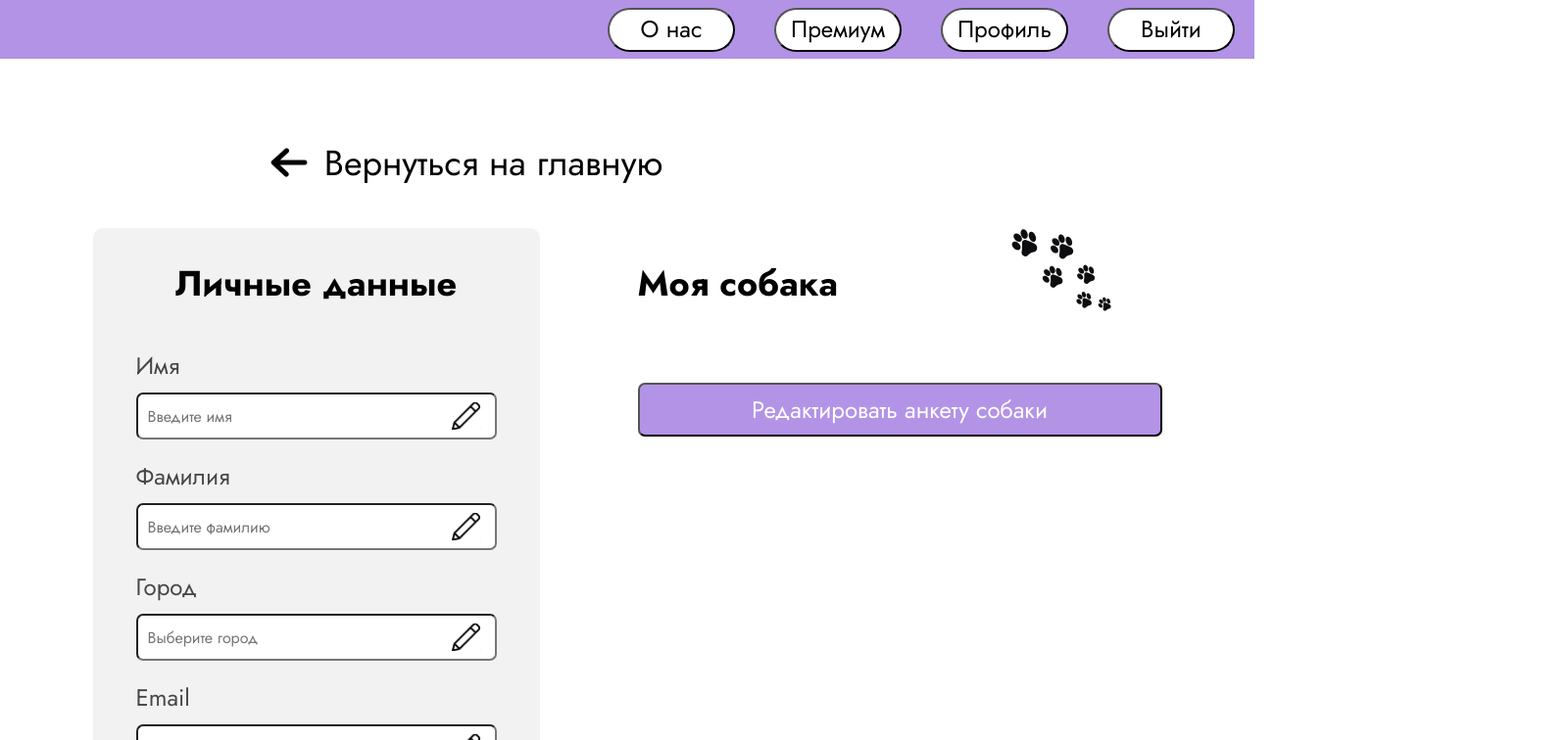
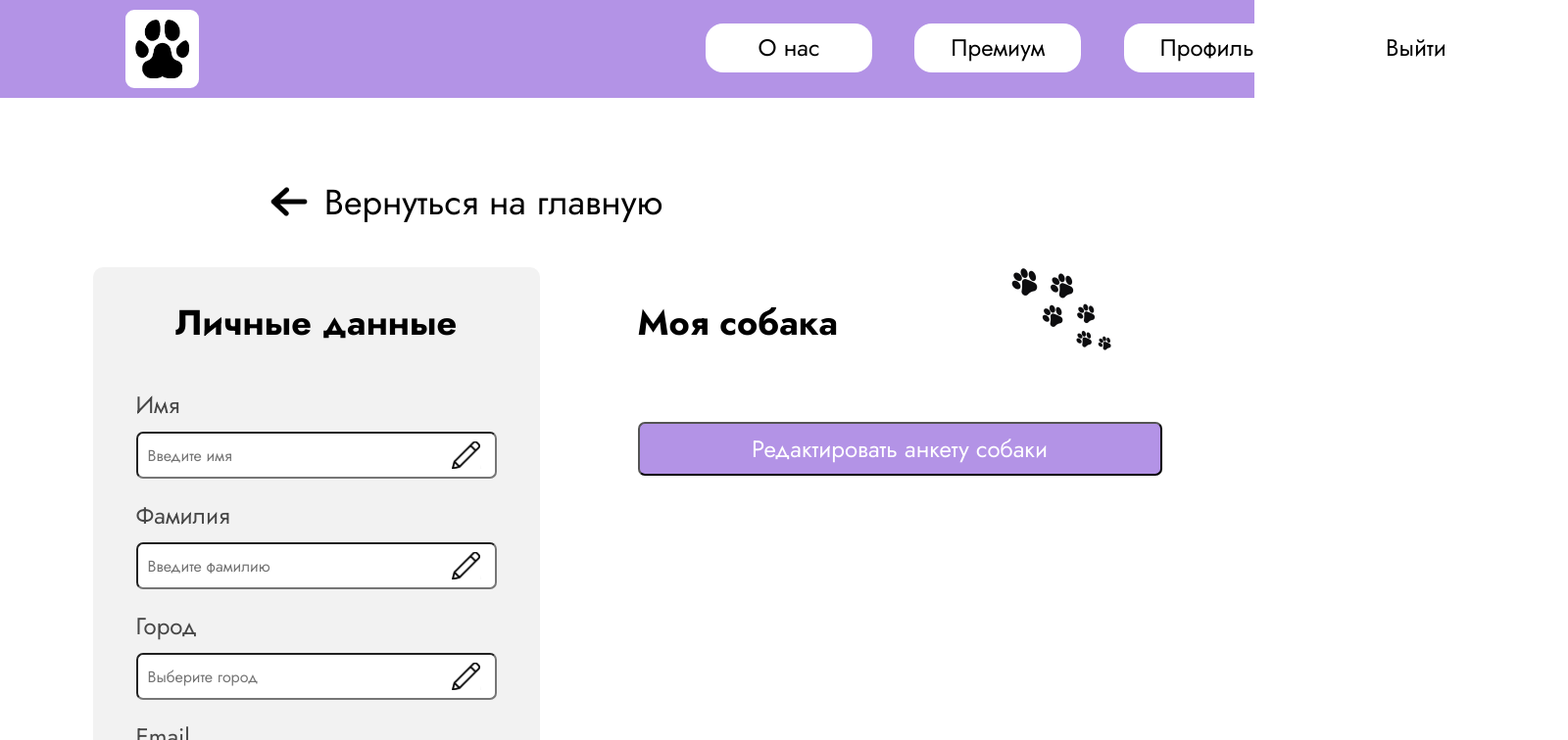
Before and after one commit to Sidlaf/tinder-dog, a Vue app in the folder frontend/: page /#/PageProfile in a window 1280 px wide. Shown: the top 756 px of the page at 98% size, 1600 px wide, since content can reach past the window. Built offline with nearby package versions, Linux system fonts and the light colour scheme.

Commit message:
сделан дизайн шапки

```diff
--- a/frontend/src/components/logoButton.vue
+++ b/frontend/src/components/logoButton.vue
@@ -21,3 +21,31 @@ defineProps(['text'])
         font-size: 30px;
     }
 </style> -->
+
+
+
+<script setup></script>
+
+<template>
+    <button class="btn-logo" onclick="document.location='./../pages/Feed/App.vue'" >
+        <img class="logo" src="./../assets/logo-icon.jpg"  alt="logo">
+    </button>
+
+
+</template>
+
+<style>
+    .btn-logo{
+        display: contents;
+    }
+    .logo{
+        margin-top: 10px;
+        margin-left: 10%;
+        width: 75px;
+        height: 80px;
+        border-radius: 9px;
+        border: 10px white solid;
+
+    }
+
+</style>
--- a/frontend/src/components/panelButton.vue
+++ b/frontend/src/components/panelButton.vue
@@ -8,13 +8,14 @@ defineProps(['text'])
 
 <style scoped>
 button {
+  width: 170px;
+  height: 50px;
   margin: 7.5px 20px 7.5px;
   line-height: 0px;
   font-family: 'Jost', sans-serif;
   background-color: #ffffff;
-  width: 130px;
-  height: 45px;
-  border-radius: 25px;
+  border-radius: 18px;
+  border: none;
   text-align: center;
   vertical-align: middle;
   color: #000000;
--- a/frontend/src/components/upperPanel.vue
+++ b/frontend/src/components/upperPanel.vue
@@ -1,26 +1,39 @@
 <script>
 import panelButton from './panelButton.vue'
+import logoButton from './logoButton.vue'
 export default {
-  components: { panelButton }
+  components: { panelButton, logoButton }
 }
 </script>
 
 <template>
-  <div class="panel">
-    <panelButton text="О нас"></panelButton>
-    <panelButton text="Премиум"></panelButton>
-    <panelButton text="Профиль"></panelButton>
-    <panelButton text="Выйти"></panelButton>
+<div class="panel">
+    <logoButton class="logo"></logoButton>
+    <div class="btns">
+      <panelButton text="О нас"></panelButton>
+      <panelButton text="Премиум"></panelButton>
+      <panelButton text="Профиль"></panelButton>
+      <panelButton text="Выйти"></panelButton>
+    </div>
   </div>
 </template>
 
 <style scoped>
 .panel {
-  display: flex;
-  align-items: center;
-  justify-content: right;
   background-color: #b393e6;
   width: 100%;
-  height: 60px;
+  height: 100px;
+}
+
+.btns{
+  display: flex;
+  width: 900px;
+  align-items: end;
+  justify-content: space-between;
+  margin-top: -80px;
+  margin-left: 700px;
+  padding-right: 50px;
+
+
 }
 </style>
--- a/frontend/src/pages/NewProfile.vue
+++ b/frontend/src/pages/NewProfile.vue
@@ -13,7 +13,7 @@
                 <p class="heading">Фамилия</p>
                 <input class="input" type="text" placeholder="Введите фамилию" />
                 <p class="heading">Город</p>
-                <select class="input--select" v-model="selected" style="margin-left: 10px">
+                <select class="input--select" v-model="selected">
                     <option disabled value="">Выберите город</option>
                     <option>Томск</option>
                     <option>Новосибирск</option>
@@ -36,7 +36,9 @@
     </div>
 </template>
 
-<script>
+<script setup>
+import { ref } from 'vue'
+const selected = ref('')
 // export default{
 //     data(){
 //         return{
```
Also changed, not shown: frontend/src/assets/logo-icon.jpg (added), frontend/src/assets/logo.svg (added).
